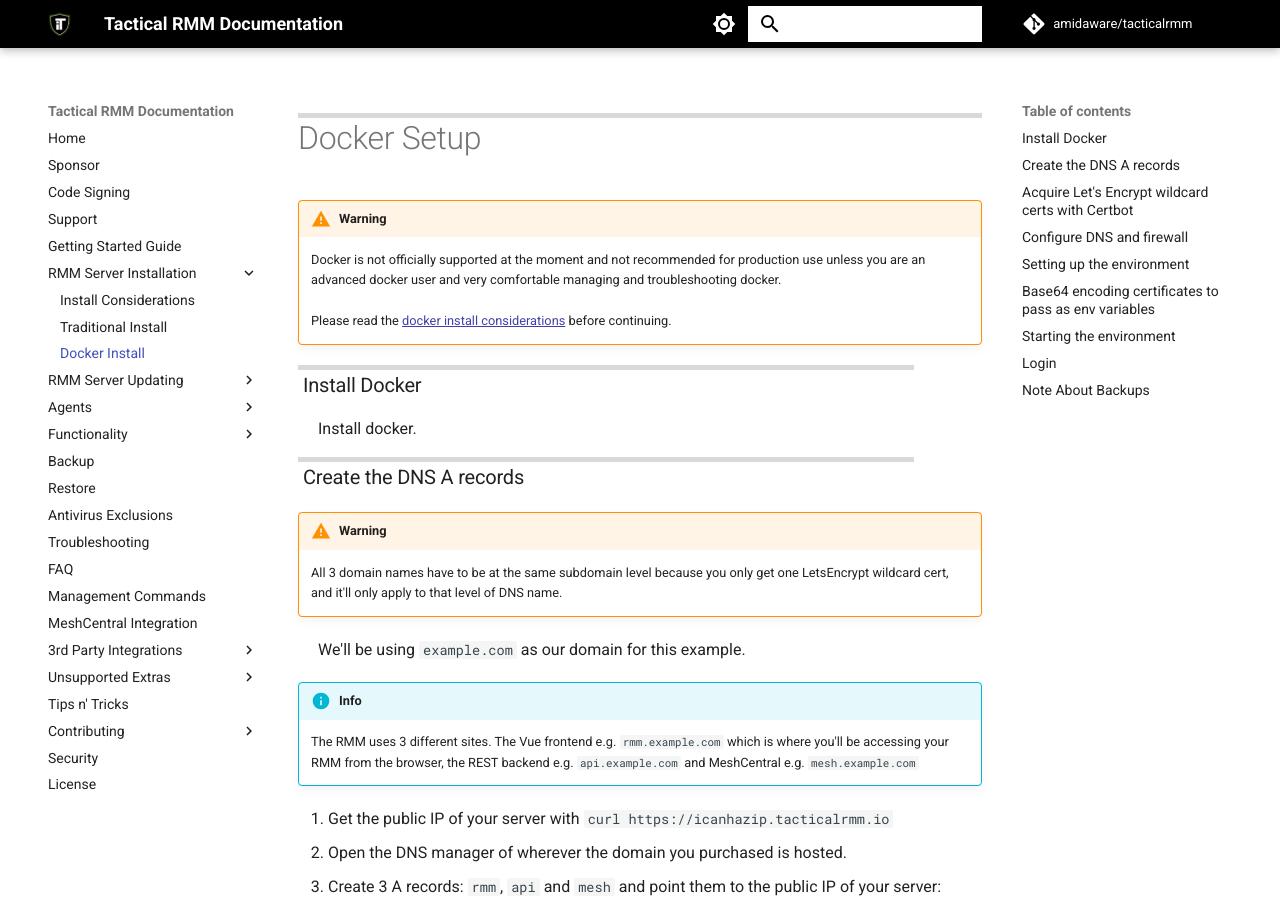
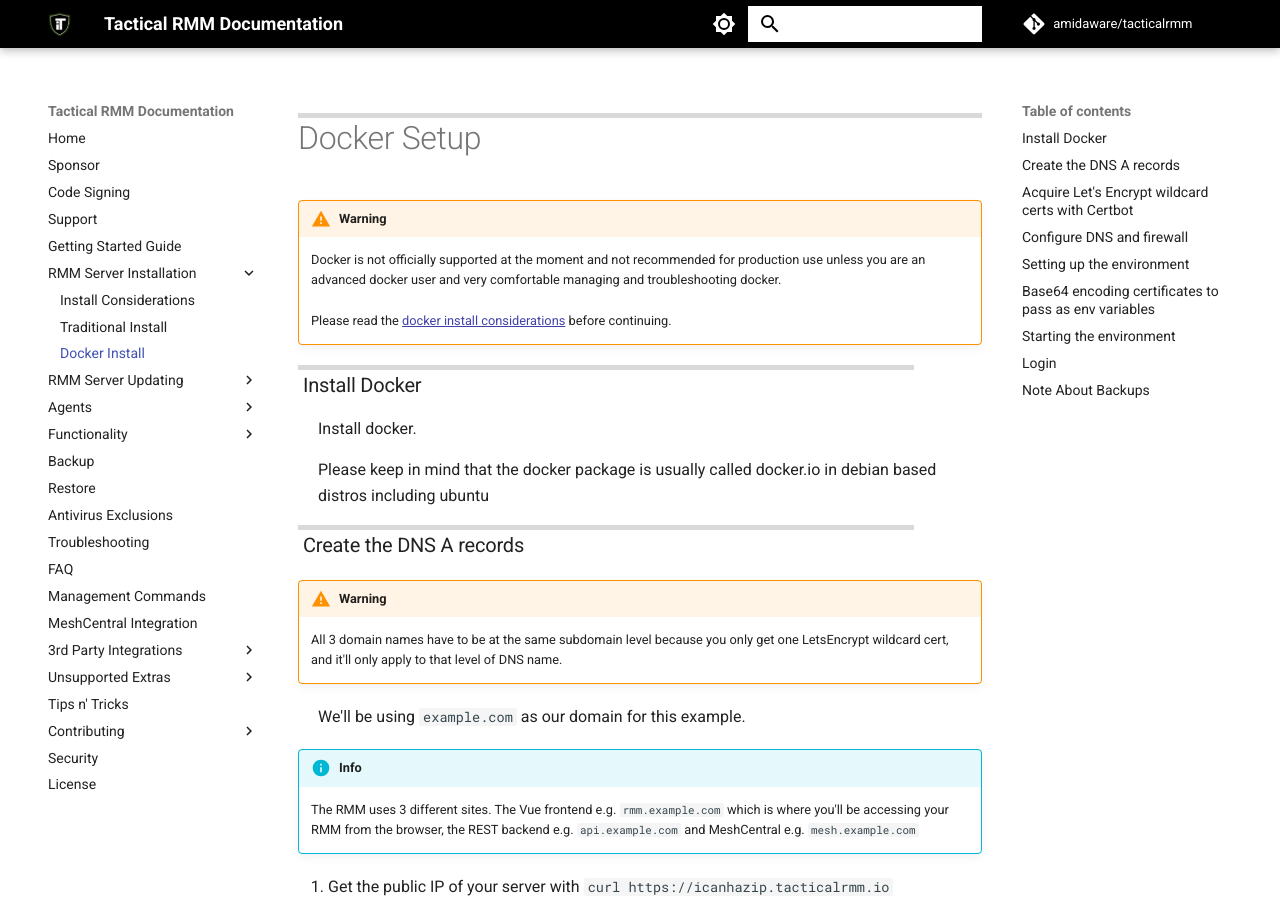
Before and after one commit to amidaware/trmm-docs, an MkDocs documentation site: the page built from docs/install_docker.md, in a window 1280 px wide and 900 px high. Built offline with MkDocs 1.6.1 and Material for MkDocs 9.7.7, drawn with Linux system fonts in a browser that asks for light colours; comment, search, counter and statistics services are not loaded.

Commit message:
add clarification to docker install section

```diff
--- a/docs/install_docker.md
+++ b/docs/install_docker.md
@@ -7,6 +7,8 @@
 ### Install Docker
 
 Install docker.
+
+Please keep in mind that the docker package is usually called docker.io in debian based distros including ubuntu
 
 ### Create the DNS A records
 
```
